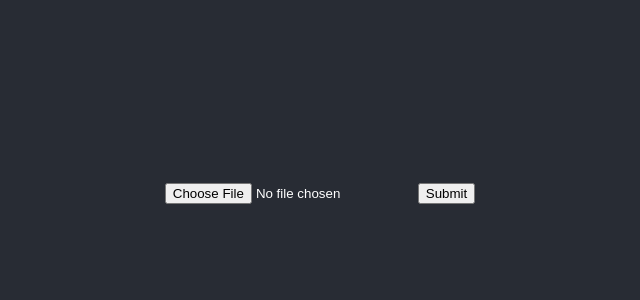
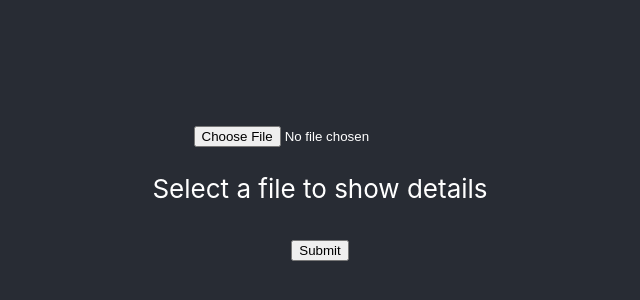
Before and after one commit to NickGatti/imagegalleryfront, a React (Create React App) app: page / in a window 1280 px wide. Shown: the part 212-512 px from the top of the page, without its empty margins (320-960 px from the left). Built offline with nearby package versions, Linux system fonts and the light colour scheme.

Commit message:
converted html to react

```diff
--- a/src/App.js
+++ b/src/App.js
@@ -1,14 +1,11 @@
-import logo from './logo.svg';
 import './App.css';
+import { FileUploadPage } from './Components/ImageUpload';
 
 function App() {
   return (
     <div className="App">
       <header className="App-header">
-      <form method="post" enctype="multipart/form-data" action="/upload">
-          <input type="file" name="file" />
-          <input type="submit" value="Submit" />
-        </form>
+        <FileUploadPage />
       </header>
     </div>
   );
--- /dev/null
+++ b/src/Components/ImageUpload.js
@@ -0,0 +1,54 @@
+import React, {useState} from 'react';
+
+export const FileUploadPage = () => {
+	const [selectedFile, setSelectedFile] = useState();
+	const [isFilePicked, setIsFilePicked] = useState(false);
+
+	const changeHandler = (event) => {
+		setSelectedFile(event.target.files[0]);
+		setIsFilePicked(true);
+	};
+
+	const handleSubmission = () => {
+		const formData = new FormData();
+        formData.append('file', selectedFile)
+
+		fetch(
+			'http://localhost:3000/upload',
+			{
+				method: 'POST',
+				body: formData,
+                enctype: 'multipart/form-data'
+			}
+		)
+			.then((response) => response.json())
+			.then((result) => {
+				console.log('Success:', result);
+			})
+			.catch((error) => {
+				console.error('Error:', error);
+			});
+	};
+
+	return(
+        <div>
+			<input type="file" name="file" onChange={changeHandler} />
+			{isFilePicked ? (
+				<div>
+					<p>Filename: {selectedFile.name}</p>
+					<p>Filetype: {selectedFile.type}</p>
+					<p>Size in bytes: {selectedFile.size}</p>
+					<p>
+						lastModifiedDate:{' '}
+						{selectedFile.lastModifiedDate.toLocaleDateString()}
+					</p>
+				</div>
+			) : (
+				<p>Select a file to show details</p>
+			)}
+			<div>
+				<button onClick={handleSubmission}>Submit</button>
+			</div>
+		</div>
+	)
+}
```
